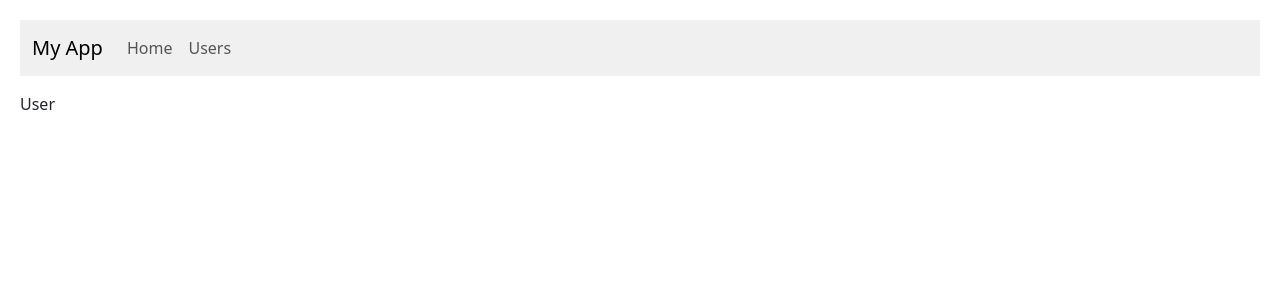
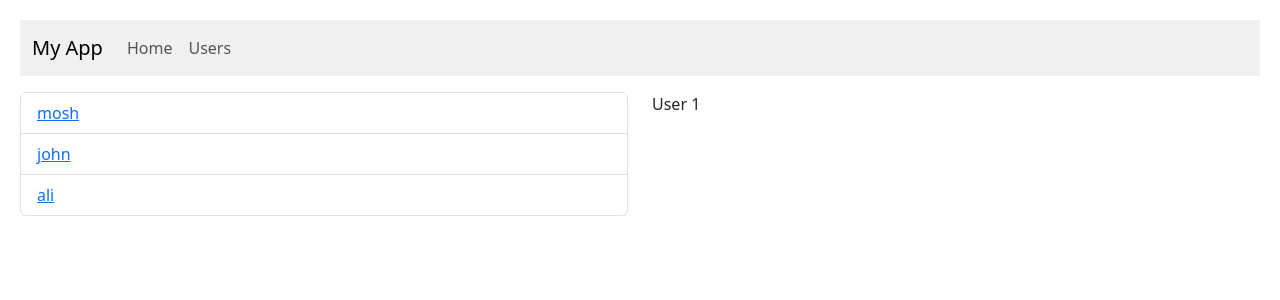
Before and after one commit to ali5422m/react-query, a React (Vite) app: page /users/1 in a window 1280 px wide. Shown: the top 300 px of the page. Built offline with nearby package versions, Linux system fonts and the light colour scheme.

Commit message:
Nested routes - /users/:id with children in page users

```diff
--- a/src/routing/UserDetailPage.tsx
+++ b/src/routing/UserDetail.tsx
@@ -1,6 +1,6 @@
 import {useLocation, useParams, useSearchParams} from "react-router-dom";
 
-const UserDetailPage = () => {
+const UserDetail = () => {
     const params = useParams();
     console.log(params);
     // har chi bad az users/ biayad ra midahad. manzoor hamoon id hast
@@ -17,9 +17,9 @@ const UserDetailPage = () => {
 
     return (
         <div>
-            User
+            User {params.id}
         </div>
     );
 };
 
-export default UserDetailPage;
+export default UserDetail;
--- /dev/null
+++ b/src/routing/UsersPage.tsx
@@ -0,0 +1,17 @@
+import UserList from "./UserList.tsx";
+import {Outlet} from "react-router-dom";
+
+const UsersPage = () => {
+    return (
+        <div className="row">
+            <div className="col">
+                <UserList />
+            </div>
+            <div className="col">
+                <Outlet />
+            </div>
+        </div>
+    );
+};
+
+export default UsersPage;
```
Also changed, not shown: src/routing/routes.tsx (+10 -5 lines).
